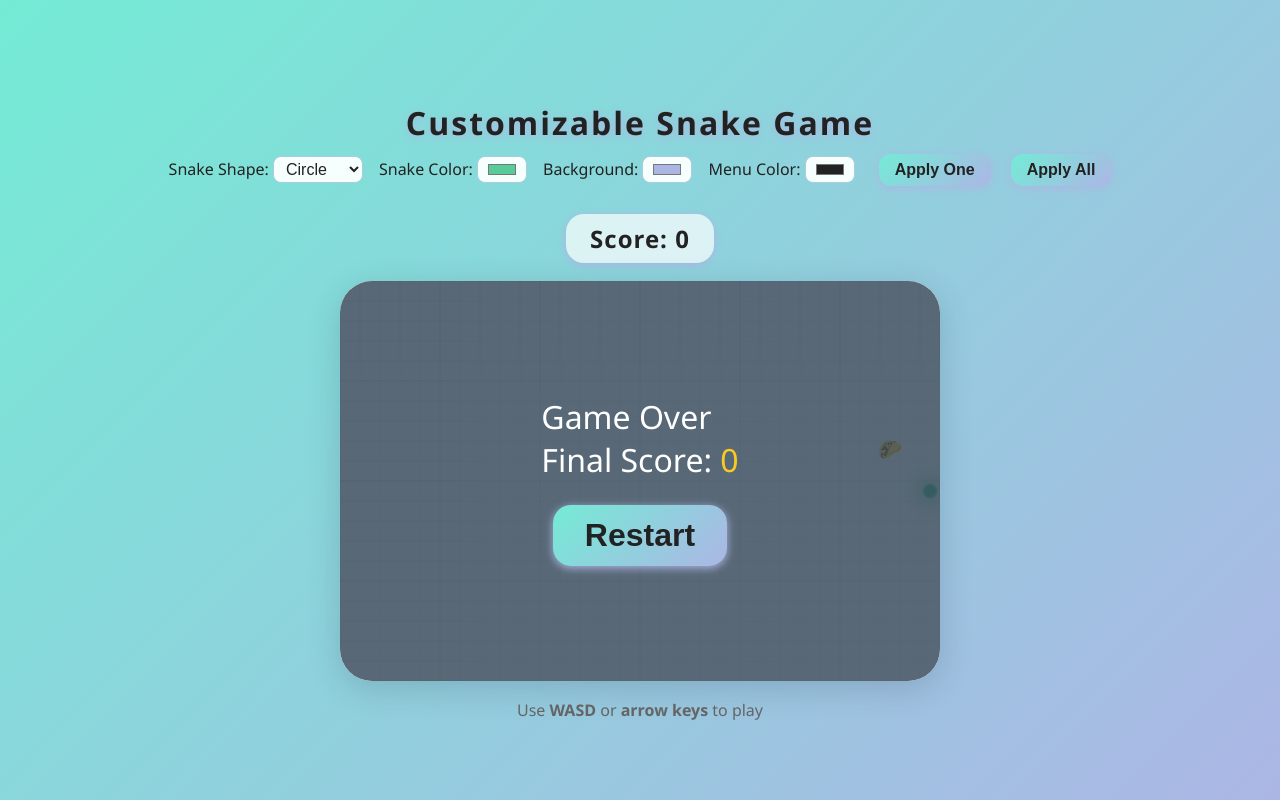
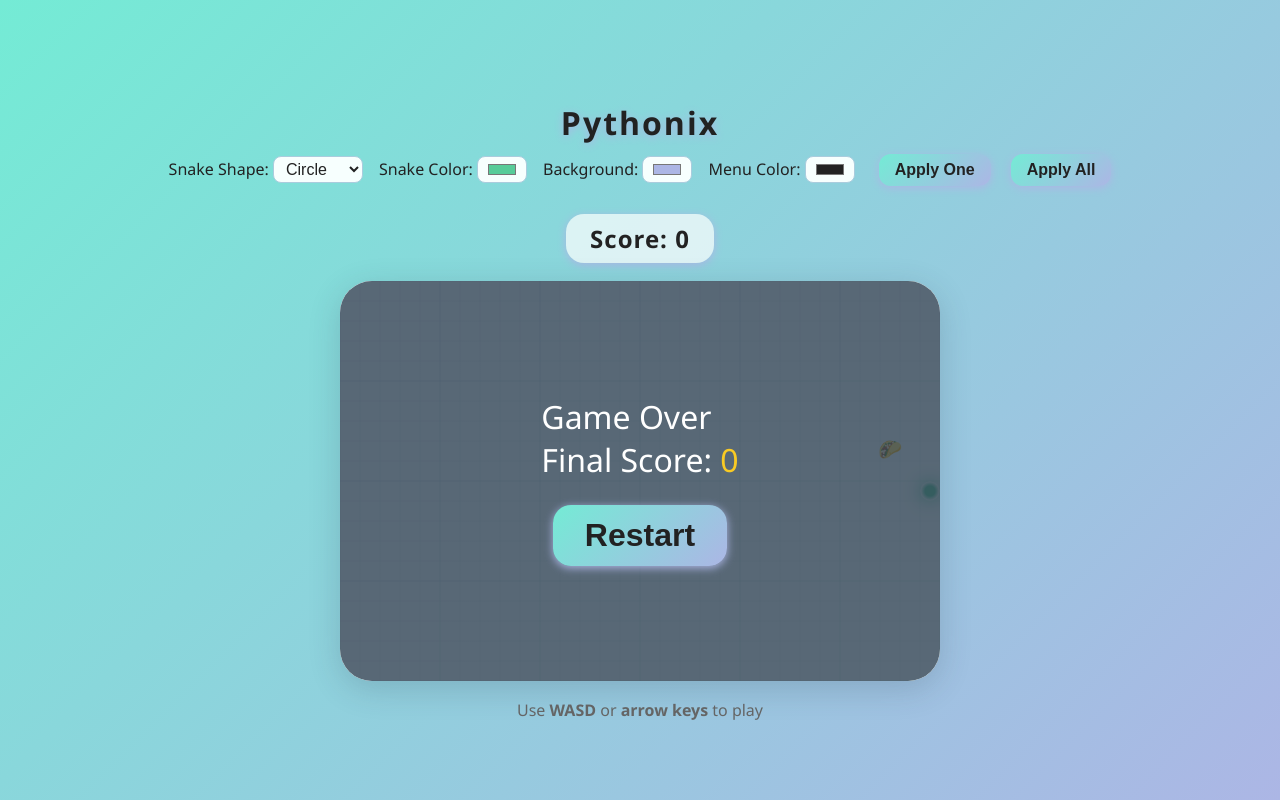
Before and after one commit to Tac0L0rrd/Pythonix, a plain HTML site: page index.html in a window 1280 px wide. Drawn offline with Linux system fonts and the light colour scheme.

Commit message:
Changed home page title

```diff
--- a/index.html
+++ b/index.html
@@ -149,7 +149,7 @@
 </head>
 <body>
   <div class="container">
-    <h1>Customizable Snake Game</h1>
+    <h1>Pythonix</h1>
     <div class="options-panel" id="optionsPanel">
       <label>Snake Shape:
         <select id="snakeShape">
```
